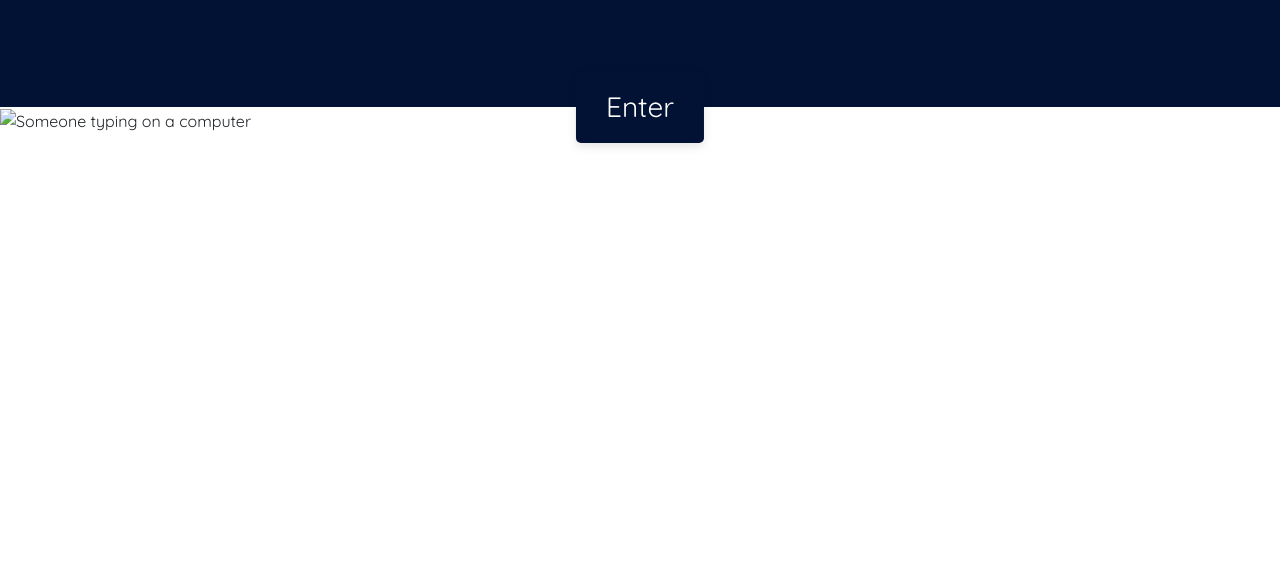
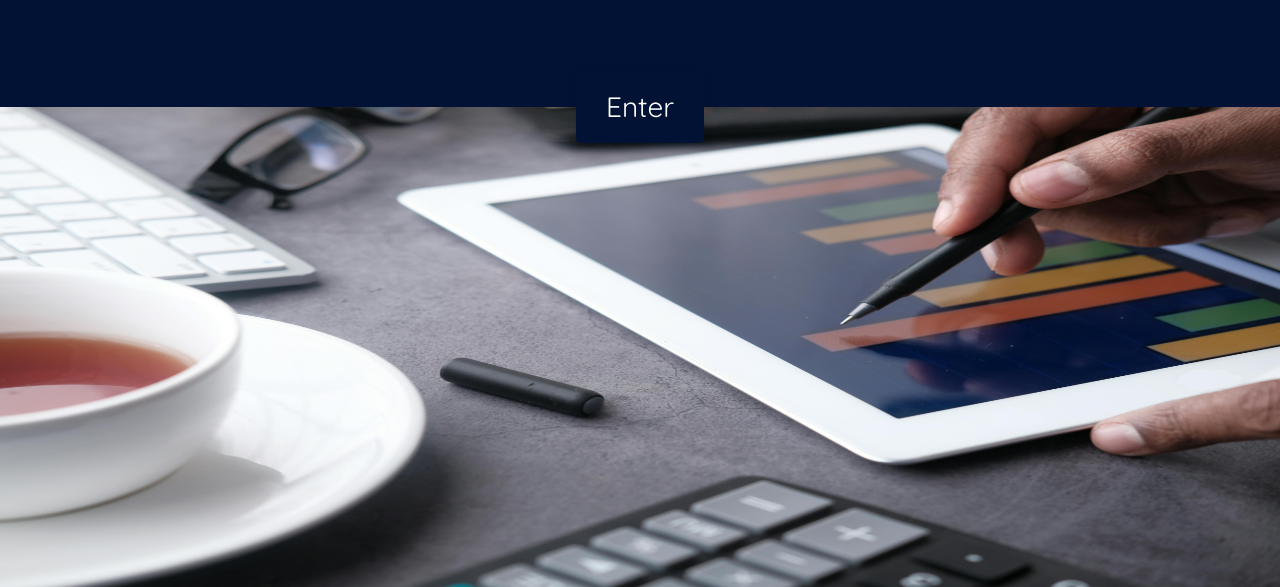
Before and after one commit to Abimbola-ai/TaskTrackr, a plain HTML site: page index.html in a window 1280 px wide. Shown: the part 213-800 px from the top of the page. Drawn offline with nearby package versions, Linux system fonts and the light colour scheme; the site is published under a folder, as on GitHub Pages, so addresses that start at the root find nothing.

Commit message:
updated image not rendering

```diff
--- a/index.html
+++ b/index.html
@@ -55,7 +55,7 @@
 
       <div class="home-image">
         <img
-          src="/assets/images/bg.jpg"
+          src="assets/images/bg.jpg"
           alt="Someone typing on a computer"
           class="img-fluid w-100 h-auto"
         />
```
